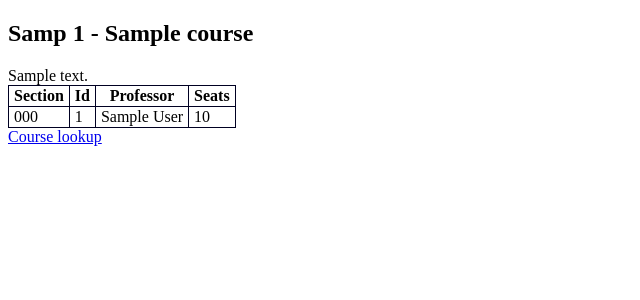
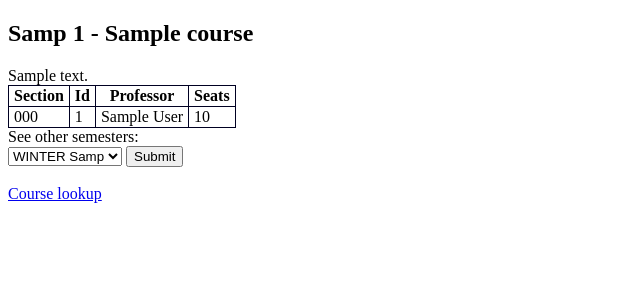
Before and after one commit to jbartz93/CS-431, a PHP site: page /project3/coursedetail.php?id=1 in a window 1280 px wide. Shown: the top 300 px of the page, without its empty margins (0-640 px from the left). Run offline with PHP 8.4, Linux system fonts and the light colour scheme; tables that the repository leaves empty hold one stand-in row (values such as "Sample post").

Commit message:
Added semester support.

```diff
--- a/project3/coursedetail.php
+++ b/project3/coursedetail.php
@@ -4,13 +4,21 @@
 	include('helpers/base.php');
 	include('helpers/header.php');
 
-  try {
 	$id = $_GET["id"];
-    $db->makeQuery( "SELECT CourseInstances.Id AS Id, Title, Abbreviation, CourseNumber, Description, NumberSeats, Name, SectionNumber FROM Courses ".
+	$query = "SELECT CourseInstances.Id AS Id, Title, Abbreviation, CourseNumber, Description, NumberSeats, Name, SectionNumber FROM Courses ".
 				"JOIN Departments ON Departments.Id = DeptId ".
 				"JOIN CourseInstances ON Courses.Id = CourseInstances.CourseId ".
-					"JOIN Users On ProfessorId = Users.Id ".
-					"WHERE Courses.Id = ? ORDER BY SectionNumber", $id);
+				"JOIN Users On ProfessorId = Users.Id ";
+	try
+	{
+		if(array_key_exists("semester", $_GET))
+		{
+			$db->makeQuery($query . "JOIN Semesters ON Semesters.Id = SemesterId WHERE Courses.Id = ? AND Semesters.Id = ? ORDER BY SectionNumber", $id, $_GET["semester"]);
+		}
+		else
+		{
+			$db->makeQuery($query . "WHERE Courses.Id = ? ORDER BY SectionNumber", $id);
+		}
 	}
 	catch(Exception $e) {
 		die($e->getMessage());
@@ -38,8 +46,29 @@
 			print "<tr><td>".$row["SectionNumber"]."</td><td>".$row["Id"]."</td><td>".$row["Name"]."</td><td>".$row["NumberSeats"]."</td></tr>";
 		}
 	}
+	try
+	{
+		$db->makeQuery("Select Id, Season, Year, Current FROM Semesters");
+	}
+	catch(Exception $e)
+	{
+		die($e);
+	}
 ?>
 </table>
+See other semesters:
+<form method="get" action="coursedetail.php">
+  <input type="text" style="display:none" value="<?php print $id?>">
+  <select id="department" name="department">
+    <?php
+      foreach($db->result as $row) {
+        echo '<option value="' . $row['Id'] . '" selected="' . $row['Current'] . '">' . $row['Season'] . ' ' . $row['Year'] . '</option>';
+      }
+    ?>
+  </select>
+  <button type="submit">Submit</button>
+</form>
+<br>
 <a href='courselookup.php'>Course lookup</a>
 <?php
 	include('helpers/footer.php');
```
Lines whose indentation alone changed are shown as unchanged.
